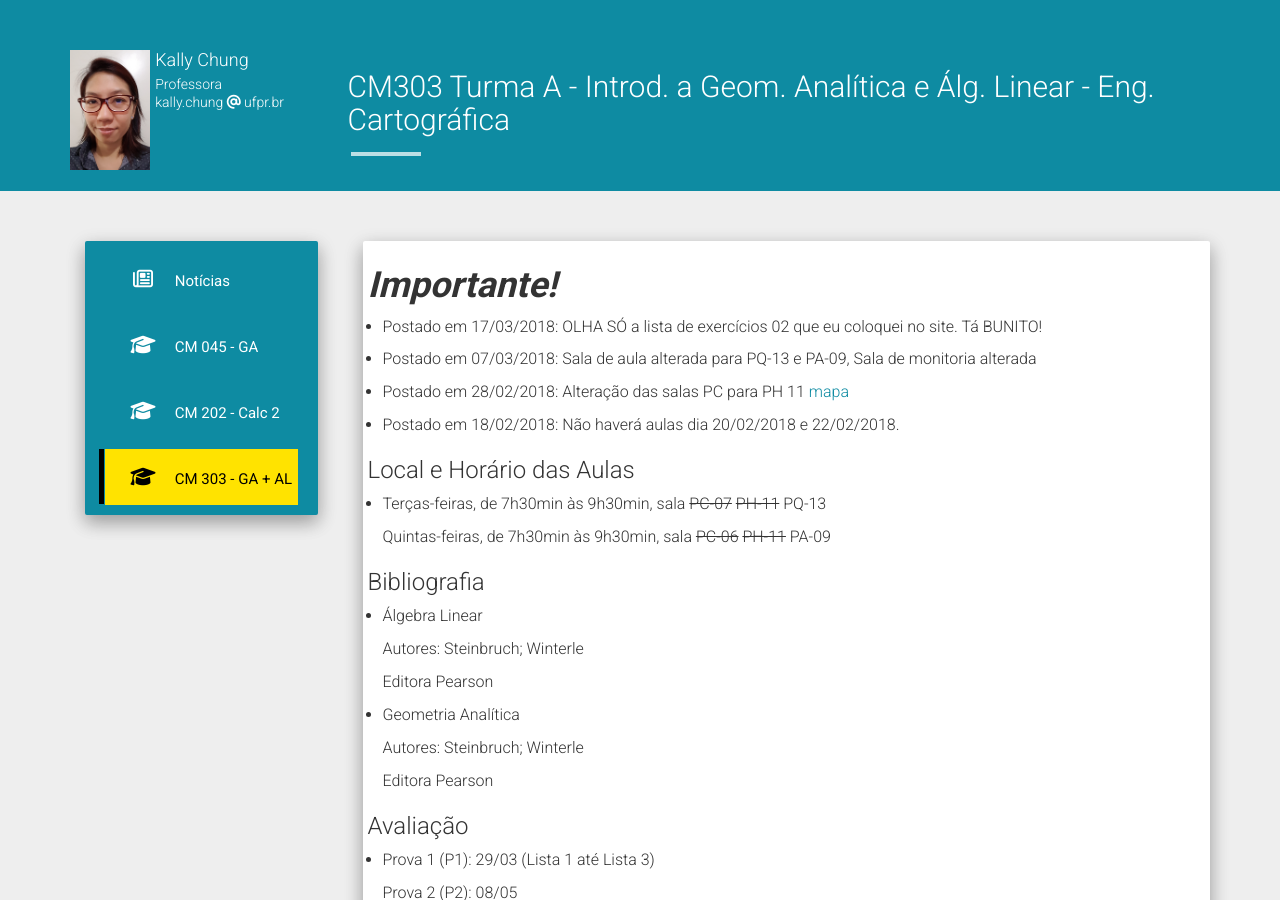
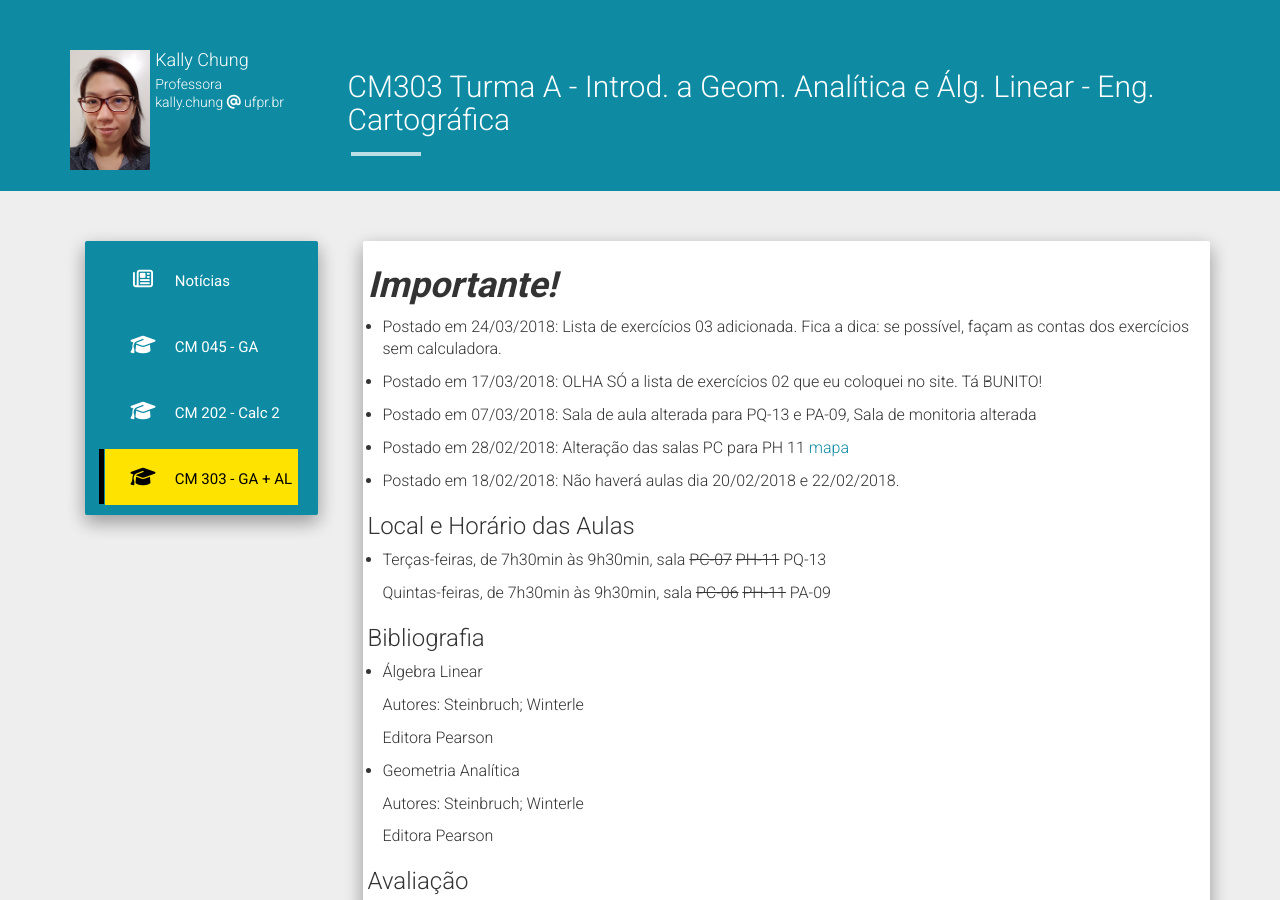
Before and after one commit to chunggnuhc/chunggnuhc.github.io, a Jekyll site: the page built from CM303-GAeAL-1sem2018.md, in a window 1280 px wide and 900 px high. Built offline with Jekyll 4.4.1, drawn with Linux system fonts in a browser that asks for light colours; nearby versions of some CDN libraries.

Commit message:
Update CM303-GAeAL-1sem2018.md

```diff
--- a/CM303-GAeAL-1sem2018.md
+++ b/CM303-GAeAL-1sem2018.md
@@ -4,6 +4,8 @@ title: CM303 Turma A - Introd. a Geom. Analítica e Álg. Linear - Eng. Cartogr
 permalink: /CM303-GAeAL-1sem2018/
 ---
 <h1><b><i>Importante!</i></b></h1>
+- Postado em 24/03/2018: Lista de exercícios 03 adicionada. Fica a dica: se possível, façam as contas dos exercícios sem calculadora.
+
 - Postado em 17/03/2018: OLHA SÓ a lista de exercícios 02 que eu coloquei no site. Tá BUNITO!
 
 - Postado em 07/03/2018: Sala de aula alterada para PQ-13 e PA-09, Sala de monitoria alterada
```
